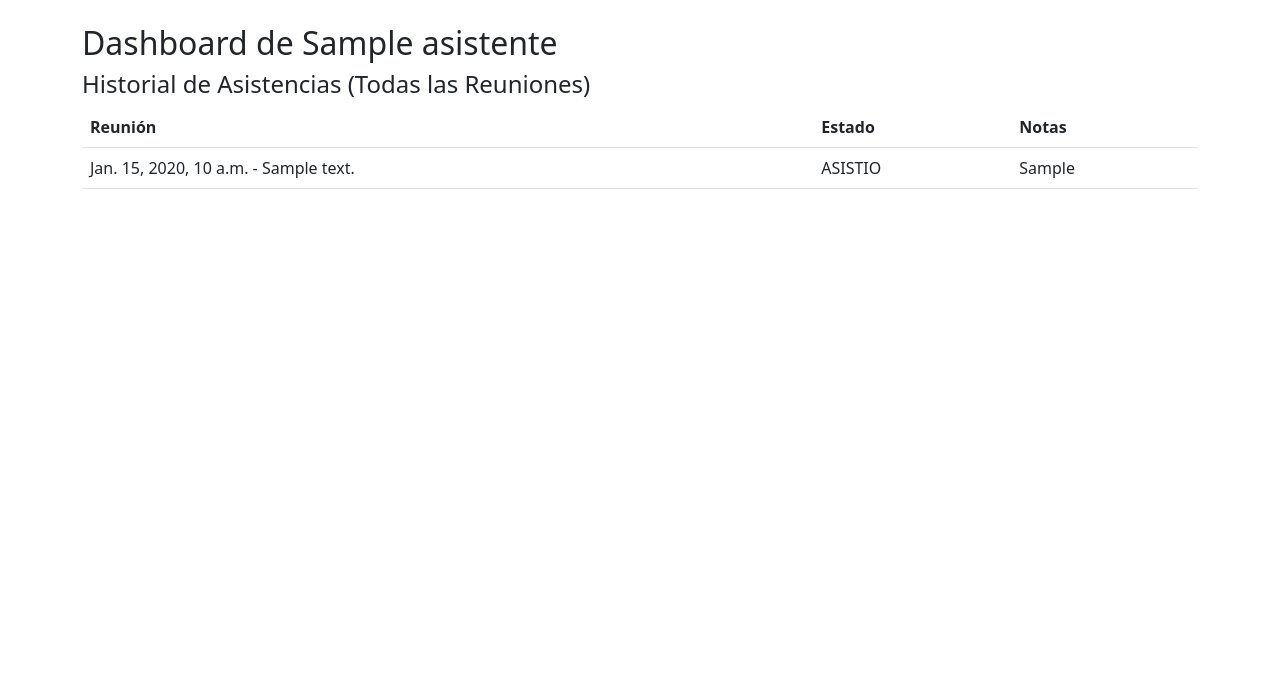
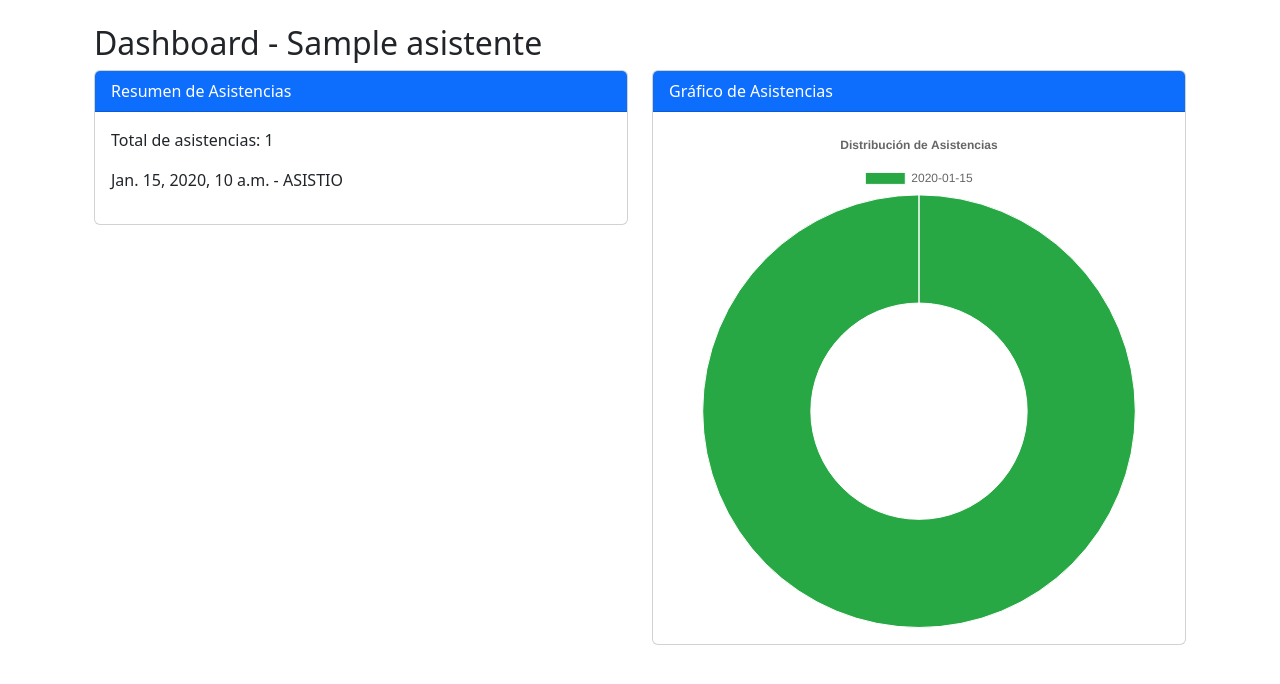
Before and after one commit to afcruzc/comunidad_asistencia, a Django app: page /dashboard/asistente/1/ in a window 1280 px wide. Shown: the part 56-740 px from the top of the page. Run offline with Django 5.2, Linux system fonts and the light colour scheme; a user stored in the database is signed in; tables that the repository leaves empty hold one stand-in row (values such as "Sample post").

Commit message:
Ingreso de dashboard

```diff
--- a/asistencia/templates/asistencia/asistente_form.html
+++ b/asistencia/templates/asistencia/asistente_form.html
@@ -1,6 +1,6 @@
 {% extends 'asistencia/base.html' %}
 {% block content %}
-<h2>Crear Nuevo Asistente</h2>
+<h2>{% if object %}Editar Asistente{% else %}Crear Nuevo Asistente{% endif %}</h2>
 <form method="post">
     {% csrf_token %}
     {% if form.errors %}
@@ -30,7 +30,7 @@
         {% for grupo in form.grupos.field.queryset %}
         <div class="form-check">
             <input type="checkbox" name="grupos" value="{{ grupo.id }}" id="id_grupos_{{ grupo.id }}"
-                class="form-check-input">
+                class="form-check-input" {% if grupo.id in form.grupos.value %}checked{% endif %}>
             <label class="form-check-label" for="id_grupos_{{ grupo.id }}">{{ grupo.nombre }}</label>
         </div>
         {% empty %}
--- a/asistencia/templates/asistencia/asistente_list.html
+++ b/asistencia/templates/asistencia/asistente_list.html
@@ -23,6 +23,7 @@
             </td>
             <td>
                 <a href="{% url 'dashboard_asistente' asistente.id %}" class="btn btn-info btn-sm">Ver Dashboard</a>
+                <a href="{% url 'asistente_edit' asistente.id %}" class="btn btn-warning btn-sm">Editar</a>
             </td>
         </tr>
         {% endfor %}
--- a/asistencia/templates/asistencia/base.html
+++ b/asistencia/templates/asistencia/base.html
@@ -1,3 +1,4 @@
+{% load static %}
 <!DOCTYPE html>
 <html lang="es">
 
@@ -5,7 +6,10 @@
     <meta charset="UTF-8">
     <meta name="viewport" content="width=device-width, initial-scale=1.0">
     <title>Asistencia Comunidad</title>
+    <!-- Bootstrap CSS -->
     <link href="https://cdn.jsdelivr.net/npm/bootstrap@5.3.0/dist/css/bootstrap.min.css" rel="stylesheet">
+    <!-- Chart.js -->
+    <script src="https://cdn.jsdelivr.net/npm/chart.js"></script>
 </head>
 
 <body>
@@ -21,9 +25,9 @@
         </div>
     </nav>
     <div class="container mt-4">
-        {% block content %}
-        {% endblock %}
+        {% block content %}{% endblock %}
     </div>
+    <!-- Bootstrap JS -->
     <script src="https://cdn.jsdelivr.net/npm/bootstrap@5.3.0/dist/js/bootstrap.bundle.min.js"></script>
 </body>
 
--- a/asistencia/templates/asistencia/dashboard_asistente.html
+++ b/asistencia/templates/asistencia/dashboard_asistente.html
@@ -1,23 +1,52 @@
 {% extends 'asistencia/base.html' %}
 {% block content %}
-<h2>Dashboard de {{ asistente.nombre }}</h2>
-<h4>Historial de Asistencias (Todas las Reuniones)</h4>
-<table class="table">
-    <thead>
-        <tr>
-            <th>Reunión</th>
-            <th>Estado</th>
-            <th>Notas</th>
-        </tr>
-    </thead>
-    <tbody>
-        {% for asistencia in asistencias %}
-        <tr>
-            <td>{{ asistencia.reunion.fecha }} - {{ asistencia.reunion.descripcion|default:"Sin descripción" }}</td>
-            <td>{{ asistencia.estado }}</td>
-            <td>{{ asistencia.notas|default:"Sin notas" }}</td>
-        </tr>
-        {% endfor %}
-    </tbody>
-</table>
+<div class="container mt-4">
+    <h2>Dashboard - {{ asistente.nombre }}</h2>
+    <div class="row">
+        <div class="col-md-6">
+            <div class="card">
+                <div class="card-header bg-primary text-white">
+                    Resumen de Asistencias
+                </div>
+                <div class="card-body">
+                    <p>Total de asistencias: {{ asistencias|length }}</p>
+                    {% for asistencia in asistencias %}
+                    <p>{{ asistencia.reunion.fecha }} - {{ asistencia.estado }}</p>
+                    {% endfor %}
+                </div>
+            </div>
+        </div>
+        <div class="col-md-6">
+            <div class="card">
+                <div class="card-header bg-primary text-white">
+                    Gráfico de Asistencias
+                </div>
+                <div class="card-body">
+                    <canvas id="asistenciaChart"></canvas>
+                    <script>
+                        var ctx = document.getElementById('asistenciaChart').getContext('2d');
+                        new Chart(ctx, {
+                            type: 'doughnut',
+                            data: {
+                                labels: {{ chart_labels| safe }},
+                            datasets: [{
+                                data: {{ chart_data| safe }},
+                            backgroundColor: ["#28a745", "#ffc107", "#dc3545"],
+                            borderWidth: 1
+                                        }]
+                                    },
+                            options: {
+                            responsive: true,
+                            plugins: {
+                                legend: { position: 'top' },
+                                title: { display: true, text: 'Distribución de Asistencias' }
+                            }
+                        }
+                                });
+                    </script>
+                </div>
+            </div>
+        </div>
+    </div>
+</div>
 {% endblock %}
--- a/asistencia/urls.py
+++ b/asistencia/urls.py
@@ -2,7 +2,7 @@
 from .views import (
     GrupoListView, GrupoCreateView, AsistenteListView, AsistenteCreateView,
     AsistenciaCreateView, ReunionCreateView, dashboard_grupo, dashboard_asistente,
-    filter_asistentes, search_asistentes
+    filter_asistentes, search_asistentes, AsistenteUpdateView
 )
 
 urlpatterns = [
@@ -10,10 +10,11 @@
     path('grupos/nuevo/', GrupoCreateView.as_view(), name='grupo_create'),
     path('asistentes/', AsistenteListView.as_view(), name='asistente_list'),
     path('asistentes/nuevo/', AsistenteCreateView.as_view(), name='asistente_create'),
+    path('asistentes/<int:pk>/editar/', AsistenteUpdateView.as_view(), name='asistente_edit'),  # Nueva URL
     path('asistencias/nuevo/', AsistenciaCreateView.as_view(), name='asistencia_create'),
     path('reuniones/nuevo/', ReunionCreateView.as_view(), name='reunion_create'),
     path('filter-asistentes/', filter_asistentes, name='filter_asistentes'),
-    path('search-asistentes/', search_asistentes, name='search_asistentes'),  # Nueva URL
+    path('search-asistentes/', search_asistentes, name='search_asistentes'),
     path('dashboard/grupo/<int:grupo_id>/', dashboard_grupo, name='dashboard_grupo'),
     path('dashboard/asistente/<int:asistente_id>/', dashboard_asistente, name='dashboard_asistente'),
 ]
--- a/asistencia/views.py
+++ b/asistencia/views.py
@@ -6,6 +6,7 @@
 from django.db.models import Count
 from django.contrib.auth.decorators import login_required
 from .forms import AsistenciaForm
+from django.utils import timezone
 
 # Vista para listar grupos
 class GrupoListView(LoginRequiredMixin, ListView):
@@ -33,6 +34,13 @@
     template_name = 'asistencia/asistente_form.html'
     success_url = reverse_lazy('asistente_list')
 
+# Vista para editar un asistente
+class AsistenteUpdateView(LoginRequiredMixin, UpdateView):
+    model = Asistente
+    fields = ['nombre', 'correo', 'grupos']
+    template_name = 'asistencia/asistente_form.html'
+    success_url = reverse_lazy('asistente_list')
+
 # Vista para registrar asistencia
 class AsistenciaCreateView(LoginRequiredMixin, CreateView):
     model = Asistencia
@@ -47,7 +55,7 @@
     asistentes = Asistente.objects.filter(grupos__id=grupo_id).distinct()
     return render(request, 'asistencia/asistentes_dropdown.html', {'asistentes': asistentes})
 
-# Nueva vista para buscar asistentes por nombre
+# Vista para buscar asistentes por nombre
 @login_required
 def search_asistentes(request):
     query = request.GET.get('query', '')
@@ -69,17 +77,27 @@
 def dashboard_grupo(request, grupo_id):
     grupo = GrupoTrabajo.objects.get(id=grupo_id)
     asistencias = Asistencia.objects.filter(asistente__grupos=grupo).values('estado').annotate(total=Count('estado'))
+    labels = [item['estado'] for item in asistencias]
+    data = [item['total'] for item in asistencias]
+    print(f"Labels: {labels}, Data: {data}")  # Depuración
     return render(request, 'asistencia/dashboard_grupo.html', {
         'grupo': grupo,
         'asistencias': asistencias,
+        'chart_labels': labels,
+        'chart_data': data,
     })
 
 # Dashboard por asistente
 @login_required
 def dashboard_asistente(request, asistente_id):
     asistente = Asistente.objects.get(id=asistente_id)
-    asistencias = Asistencia.objects.filter(asistente=asistente)
+    asistencias = Asistencia.objects.filter(asistente=asistente).order_by('reunion__fecha')
+    # Preparar datos para el gráfico (ejemplo: asistencias por fecha)
+    labels = [a.reunion.fecha.strftime('%Y-%m-%d') for a in asistencias]
+    data = [1 if a.estado == 'ASISTIO' else 0 for a in asistencias]  # 1 para asistió, 0 para no asistió
     return render(request, 'asistencia/dashboard_asistente.html', {
         'asistente': asistente,
         'asistencias': asistencias,
+        'chart_labels': labels,
+        'chart_data': data,
     })
```
Also changed, not shown: asistencia/templates/asistencia/dashboard_grupo.html (+54 -18 lines).
